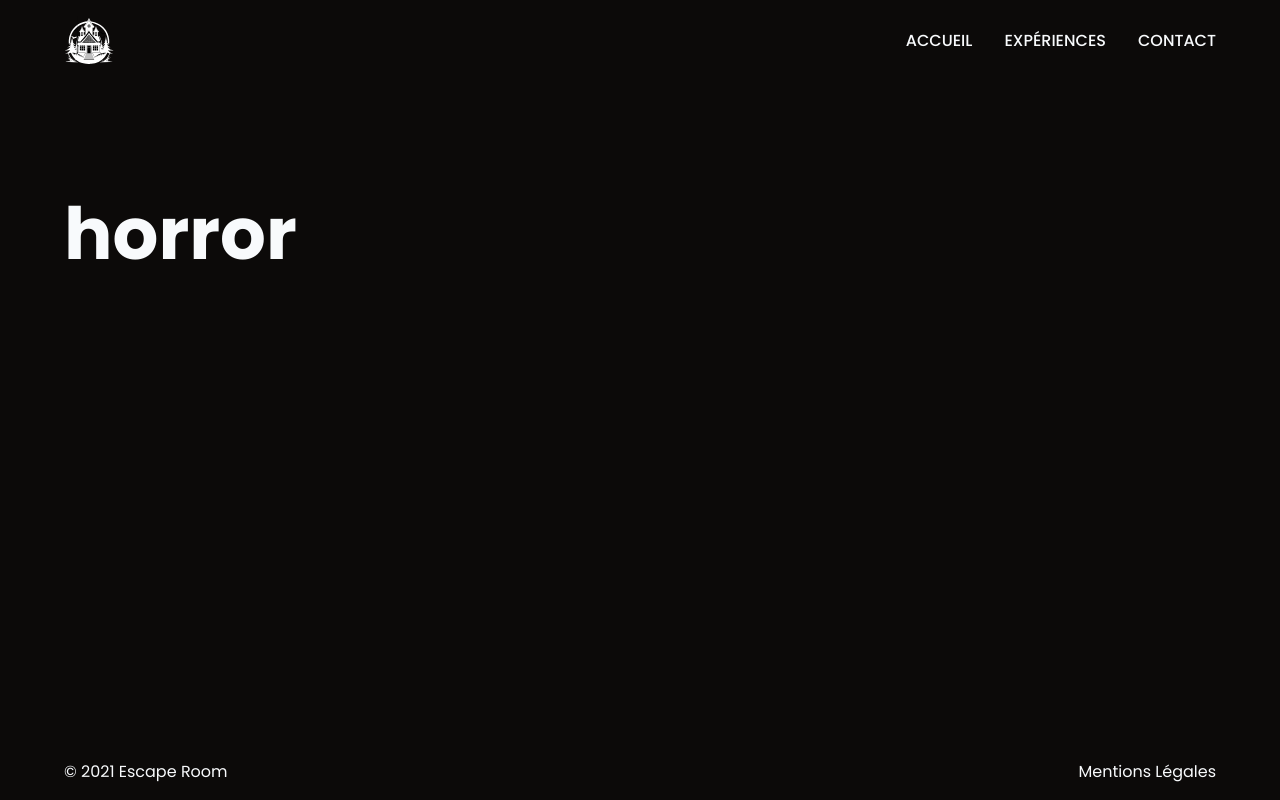
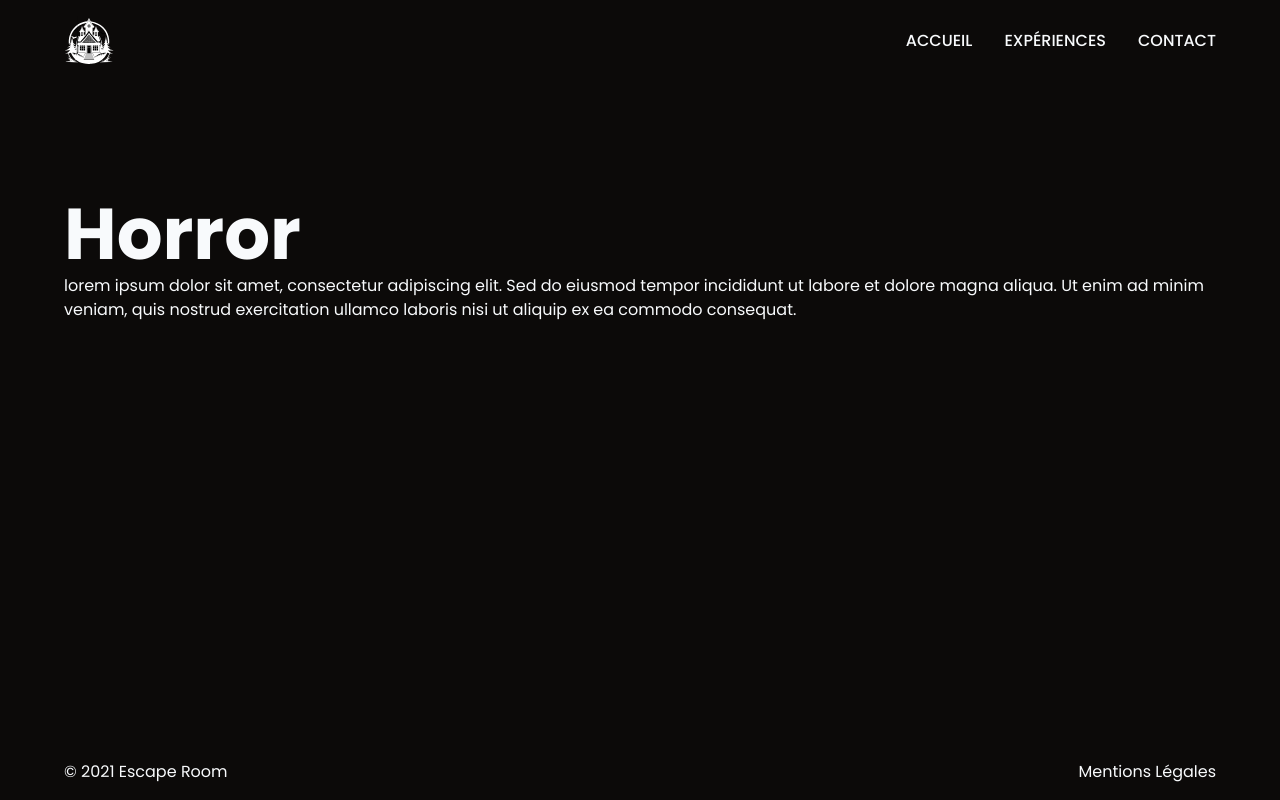
Before and after one commit to SebastienLaurentt/Escape-Game, a Next.js app: page /experience/horror in a window 1280 px wide. Built offline with nearby package versions, Linux system fonts and the light colour scheme.

Commit message:
update content

```diff
--- a/app/(root)/experience/[slug]/page.tsx
+++ b/app/(root)/experience/[slug]/page.tsx
@@ -1,14 +1,29 @@
 import Section from '@/components/shared/Section';
 import React from 'react'
+import experienceData from "@/data/experienceData";
+
+
+type ExperienceData = {
+  name: string;
+  description: string;
+};
 
 const Experience = ({
   params,
 }: {
   params: { slug: string };
 }) => {
+
+  const slug = params.slug;
+  const experience = experienceData[
+    slug as keyof typeof experienceData
+  ] as ExperienceData;
+
+
   return (
     <Section marginBottom={true} marginTop={true} classname="">
-      <h1>{params.slug}</h1>
+      <h1>{experience.name}</h1>
+      <span>{experience.description}</span>
     </Section>
   )
 }
--- a/data/experienceData.ts
+++ b/data/experienceData.ts
@@ -1,16 +1,16 @@
 
 
 const experienceData = {
-  experience1: {
+  horror: {
     name: "Horror",
     description: "lorem ipsum dolor sit amet, consectetur adipiscing elit. Sed do eiusmod tempor incididunt ut labore et dolore magna aliqua. Ut enim ad minim veniam, quis nostrud exercitation ullamco laboris nisi ut aliquip ex ea commodo consequat.",
   },
-  experience2: {
-    name: "Sandamal",
+  thriller: {
+    name: "Thriller",
     description: "lorem ipsum dolor sit amet, consectetur adipiscing elit. Sed do eiusmod tempor incididunt ut labore et dolore magna aliqua. Ut enim ad minim veniam, quis nostrud exercitation ullamco laboris nisi ut aliquip ex ea commodo consequat.",
   },
-  experience3: {
-    name: "Galopins",
+  night: {
+    name: "Night",
     description: "lorem ipsum dolor sit amet, consectetur adipiscing elit. Sed do eiusmod tempor incididunt ut labore et dolore magna aliqua. Ut enim ad minim veniam, quis nostrud exercitation ullamco laboris nisi ut aliquip ex ea commodo consequat.",
     // images: [
     //   { src: GalopinsLarge1, description: "Page Parcours" },
```
